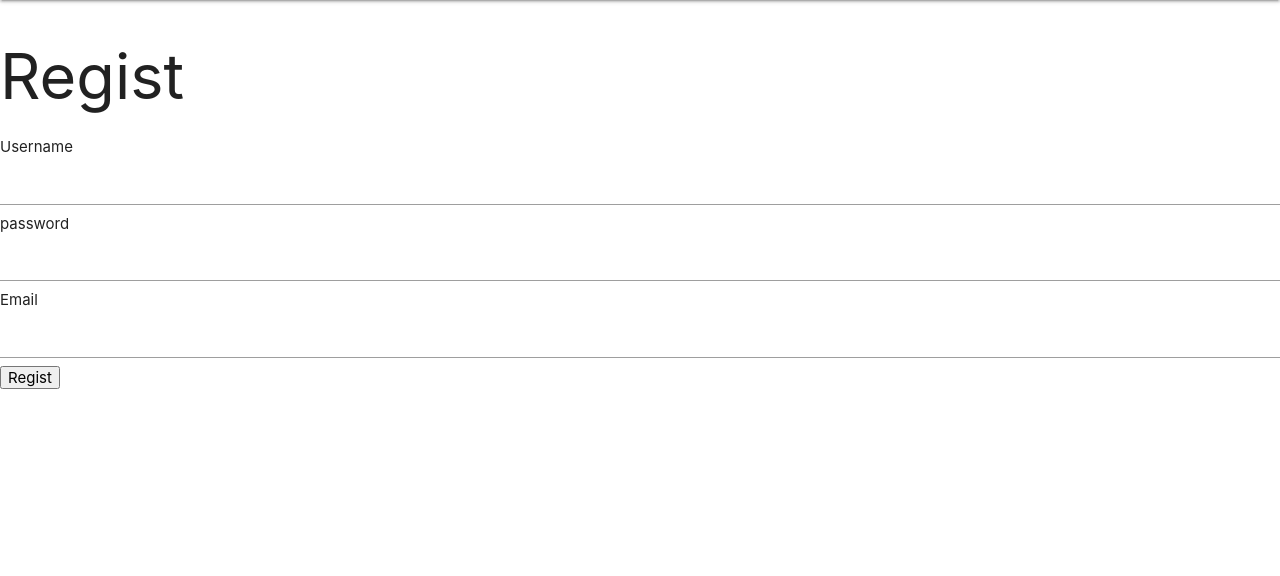
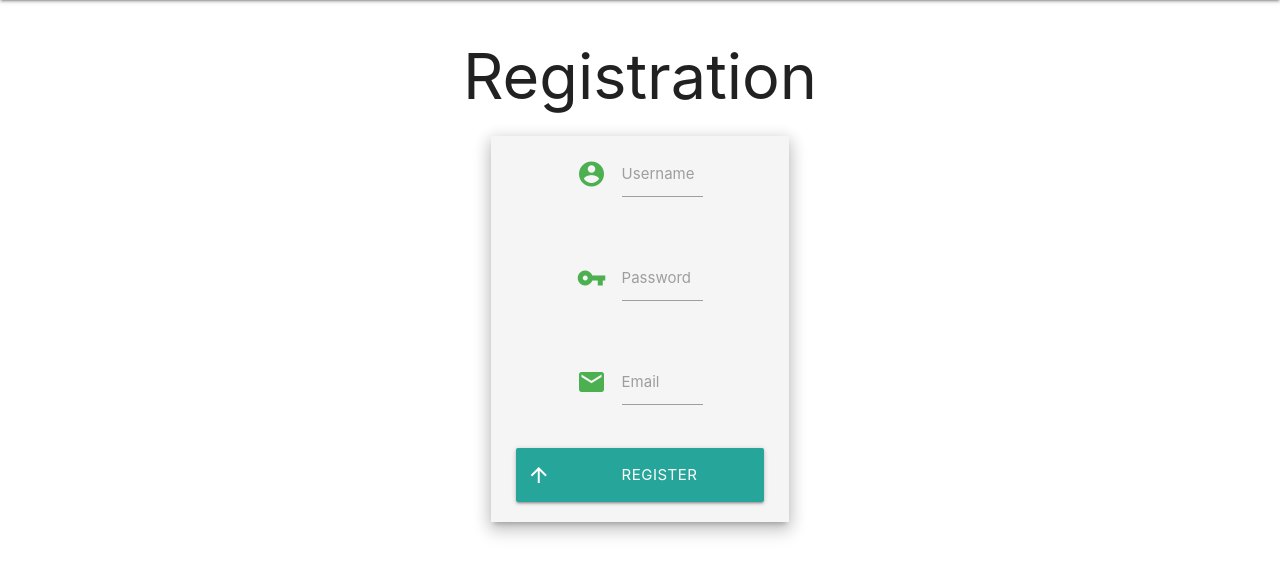
Before and after one commit to TimurBurkhaev/blog, a Flask app: page /regist in a window 1280 px wide. Shown: the part 64-640 px from the top of the page. Run offline with Flask 2, Linux system fonts and the light colour scheme; some libraries are stand-ins or nearby versions.

Commit message:
restyle login register index pages

```diff
--- a/app/__init__.py
+++ b/app/__init__.py
@@ -8,6 +8,8 @@ from flask_admin.contrib.sqla import ModelView
 my_app = Flask(__name__)
 my_app.config['SQLALCHEMY_DATABASE_URI'] = 'sqlite:///app.db'
 my_app.config['SECRET_KEY'] = '12345'
+my_app.jinja_env.auto_reload = True
+my_app.config['TEMPLATES_AUTO_RELOAD'] = True
 db = SQLAlchemy(my_app)
 migrate = Migrate(my_app, db)
 login = LoginManager(my_app)
--- a/app/templates/regist.html
+++ b/app/templates/regist.html
@@ -7,16 +7,39 @@
   <title>Regist</title>
 </head>
 <body>
-{%include "menu.html"%}
-<h1>Regist</h1>
-  <form action="" method="post">
-    Username <br>
-    <input name='username' type="text"><br>
-    password <br>
-    <input name="password" type="password"><br>
-    Email <br>
-    <input name="email" type="email"> <br>
-    <button>Regist</button>
-  </form>
+  {%include "menu.html"%}
+  <div class="container">
+      <h1 class="center">Registration</h1>
+      <div class="row">
+          <form class="z-depth-3 y-depth-3 x-depth-3 grey green-text lighten-4 col l4 offset-l4" method="post">
+                  <div class='row'>
+                      <div class='input-field col l6 offset-l3'>
+                          <i class="material-icons prefix">account_circle</i>
+                          <input class='validate' type="text" name='username' id='username' required />
+                          <label for='username'>Username</label>
+                      </div>
+                  </div>
+                  <div class='row'>
+                      <div class='input-field col l6 offset-l3'>
+                          <i class="material-icons prefix">vpn_key</i>
+                          <input class='validate' type='password' name='password' id='password' required />
+                          <label for='password'>Password</label>
+                      </div>
+                  </div>
+                  <div class='row'>
+                    <div class='input-field col l6 offset-l3'>
+                        <i class="material-icons prefix">email</i>
+                        <input class='validate' type='email' name='email' id='email' required />
+                        <label for='email'>Email</label>
+                    </div>
+                </div>
+                  <div class="row">
+                      <button class="waves-effect waves-light btn-large col l10 offset-l1"><i class="material-icons left">arrow_upward</i>Register</button>
+                  </div>
+
+          </form>
+      </div>
+      {%include "flash.html"%}
+  </div>
 </body>
 </html>
```
Also changed, not shown: app/templates/index.html (+7 -4 lines), app/templates/login.html (+29 -14 lines).
